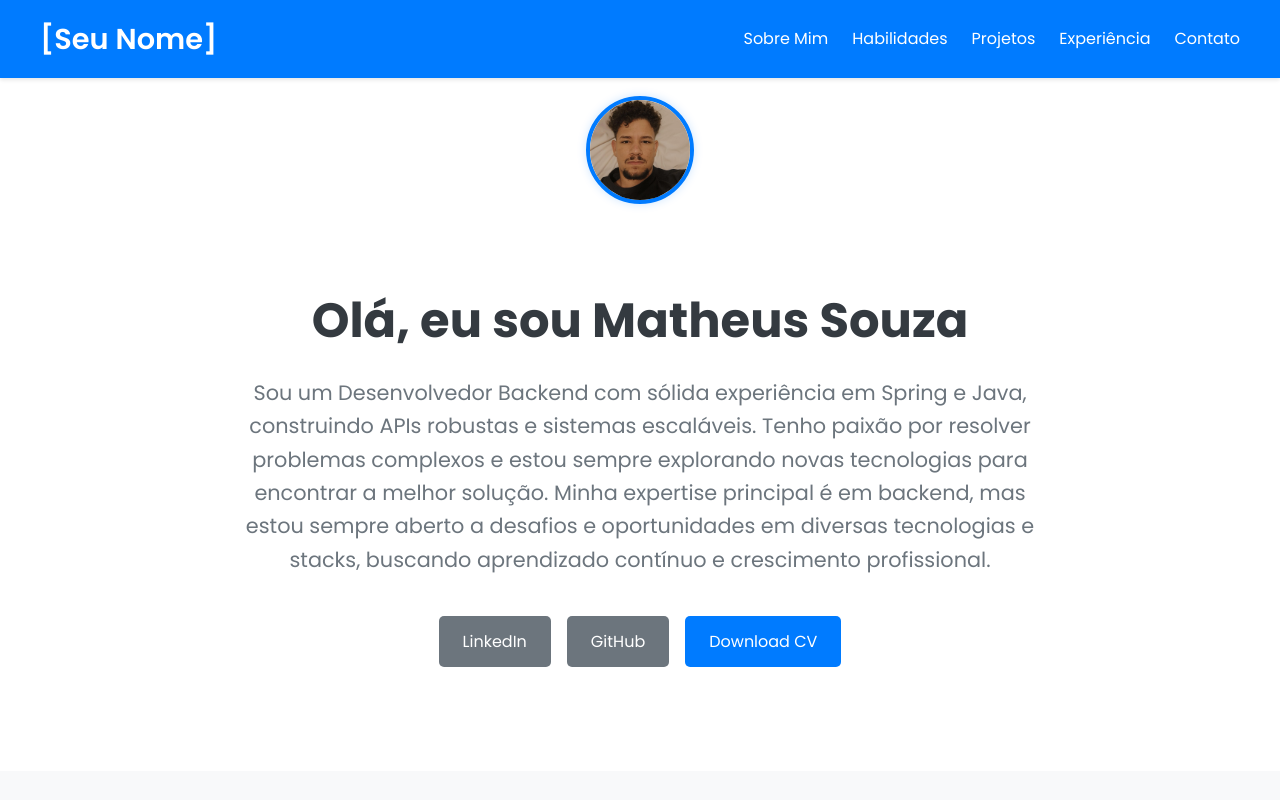
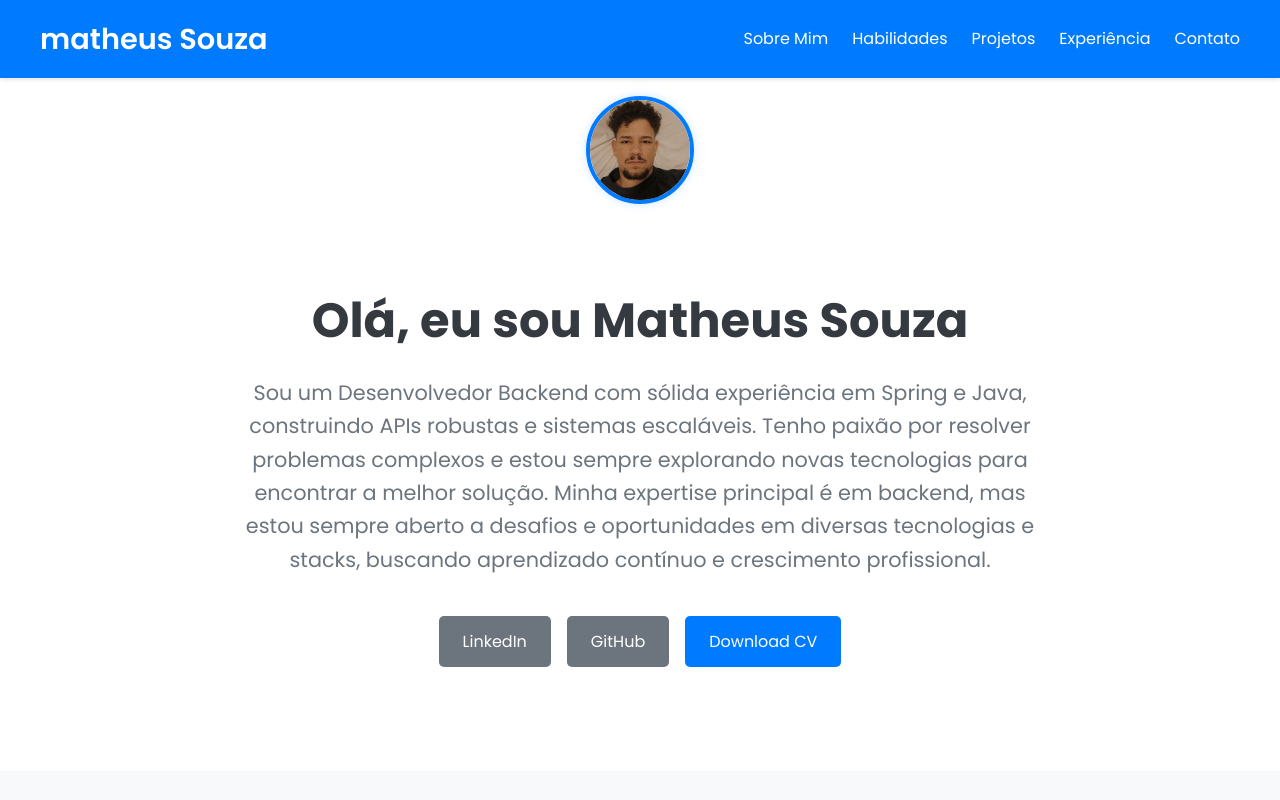
Before and after one commit to souzza-matheus/blog, a React (Create React App) app: page / in a window 1280 px wide. Shown: the top 800 px of the page. Built offline with nearby package versions, Linux system fonts and the light colour scheme.

Commit message:
fix typo

```diff
--- a/src/components/header.js
+++ b/src/components/header.js
@@ -11,7 +11,7 @@ const Header = () => {
   return (
     <header className="header">
       <nav className="navbar">
-        <a href="#about" className="logo">[Seu Nome]</a>
+        <a href="#about" className="logo">matheus Souza</a>
 
         <button className="menu-toggle" onClick={toggleMenu} aria-label="Abrir/Fechar Menu">
           <span className="hamburger"></span>
```
